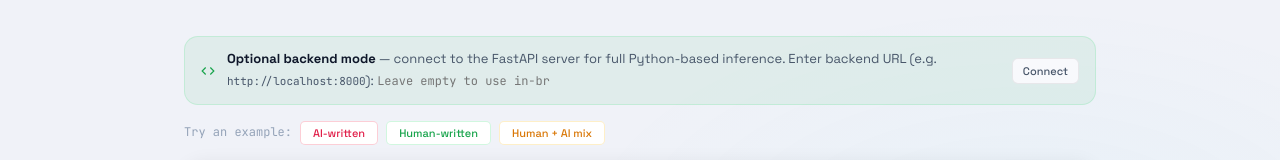
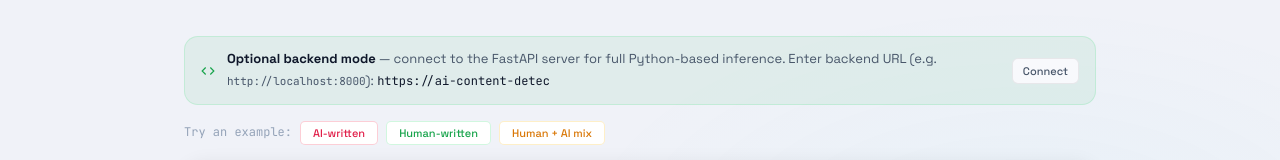
Before and after one commit to sugumaran-nix/ai-content-detector, a plain HTML site: page index.html in a window 1280 px wide. Shown: the part 557-717 px from the top of the page. Drawn offline with Linux system fonts and the light colour scheme; no server answers.

Commit message:
Update index.html

```diff
--- a/index.html
+++ b/index.html
@@ -1214,7 +1214,7 @@ footer{
     <div style="flex:1">
       <strong>Optional backend mode</strong> — connect to the FastAPI server for full Python-based inference.
       Enter backend URL (e.g. <code style="font-family:var(--mono);font-size:11px">http://localhost:8000</code>):
-      <input class="api-url-input" id="apiUrlInput" placeholder="Leave empty to use in-browser model" spellcheck="false"/>
+      <input class="api-url-input" id="apiUrlInput" value="https://ai-content-detector-hodw.onrender.com" spellcheck="false"/>
     </div>
     <button class="btn btn-sm" id="apiToggleBtn" style="flex-shrink:0">Connect</button>
   </div>
@@ -1505,7 +1505,7 @@ themeBtn.addEventListener('click', () => {
 // ══════════════════════════════════════════════════════
 //  BACKEND API TOGGLE
 // ══════════════════════════════════════════════════════
-let API_URL = null; // null = in-browser mode
+let API_URL = "https://ai-content-detector-hodw.onrender.com"
 const apiToggleBtn  = document.getElementById('apiToggleBtn');
 const apiUrlInput   = document.getElementById('apiUrlInput');
 const sourceTag     = document.getElementById('sourceTag');
```
